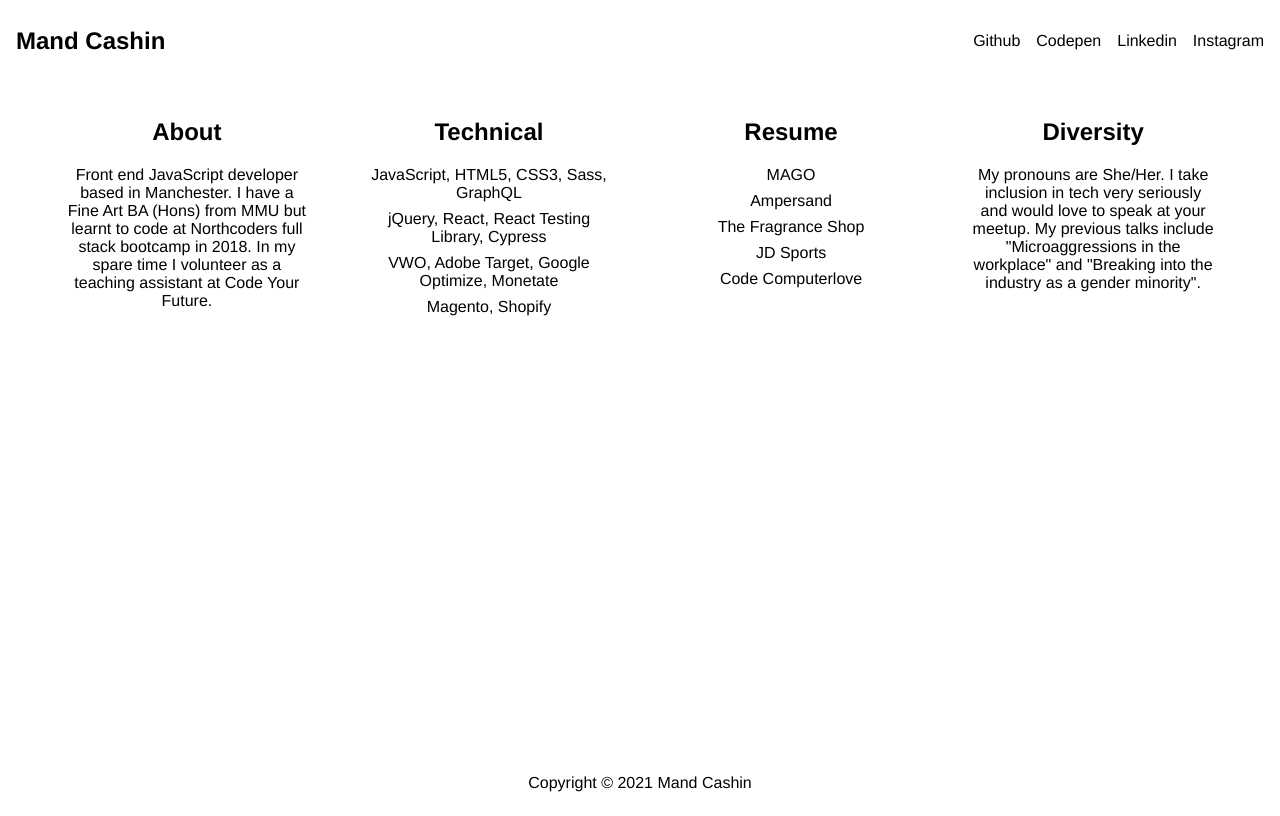
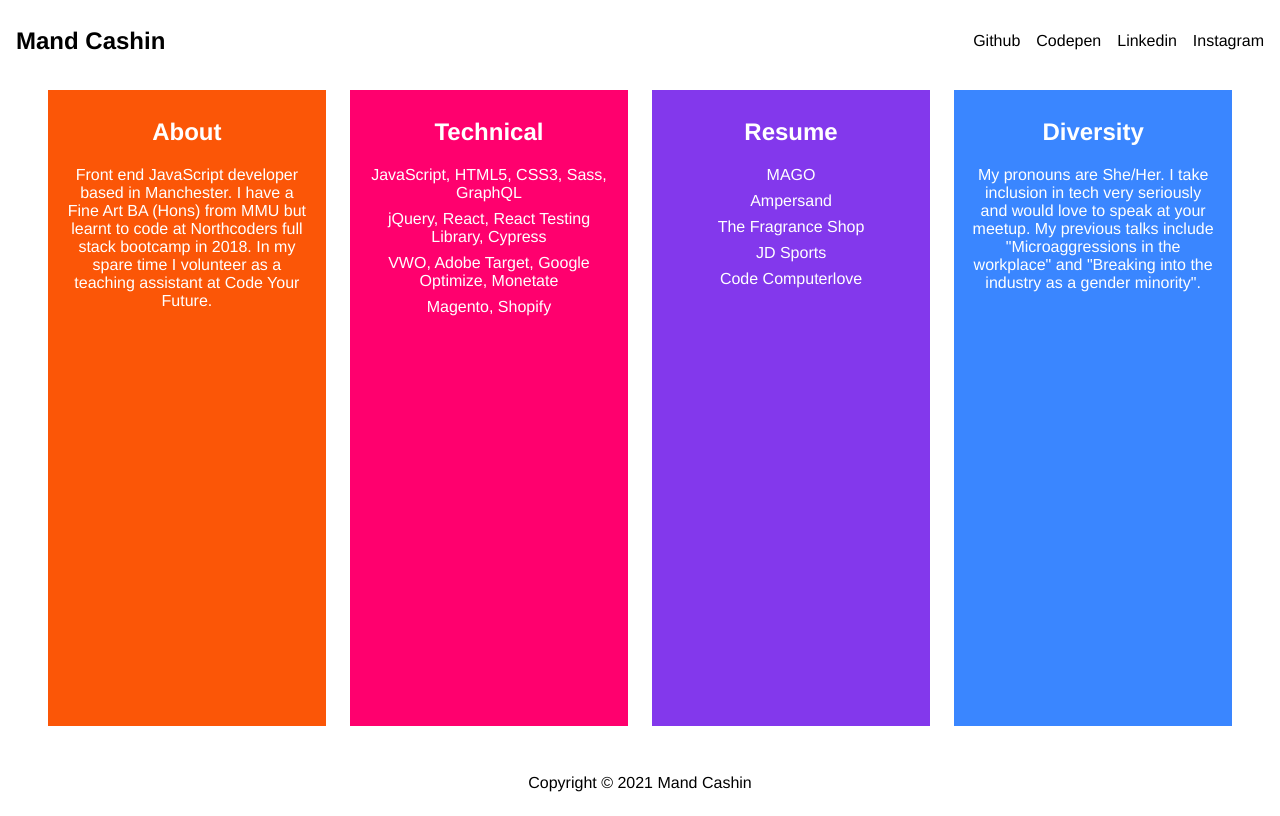
Before and after one commit to RazzBerryMand/portfolio-2021, a Vue app: page / in a window 1280 px wide. Built offline with nearby package versions, Linux system fonts and the light colour scheme.

Commit message:
style: add colors

```diff
--- a/src/components/Home.vue
+++ b/src/components/Home.vue
@@ -1,6 +1,6 @@
 <template>
   <main>
-    <div class="wrapper">
+    <div class="wrapper about">
       <h2>About</h2>
       <p>
         Front end JavaScript developer based in Manchester. I have a Fine Art BA
@@ -9,7 +9,7 @@
         Future.
       </p>
     </div>
-    <div class="wrapper">
+    <div class="wrapper technical">
       <h2>Technical</h2>
       <ul>
         <li>JavaScript, HTML5, CSS3, Sass, GraphQL</li>
@@ -18,7 +18,7 @@
         <li>Magento, Shopify</li>
       </ul>
     </div>
-    <div class="wrapper">
+    <div class="wrapper resume">
       <h2>Resume</h2>
       <ul>
         <li>MAGO</li>
@@ -28,7 +28,7 @@
         <li>Code Computerlove</li>
       </ul>
     </div>
-    <div class="wrapper">
+    <div class="wrapper diversity">
       <h2>Diversity</h2>
       <p>
         My pronouns are She/Her. I take inclusion in tech very seriously and
@@ -56,6 +56,7 @@ main {
   justify-content: space-evenly;
   margin: 16px;
   flex: 1;
+  color: #ffffff;
 }
 
 .wrapper {
@@ -76,6 +77,22 @@ main {
   }
 }
 
+.about {
+  background-color: #fb5607;
+}
+
+.technical {
+  background-color: #ff006e;
+}
+
+.resume {
+  background-color: #8338ec;
+}
+
+.diversity {
+  background-color: #3a86ff;
+}
+
 li {
   margin-bottom: 8px;
 }
```
